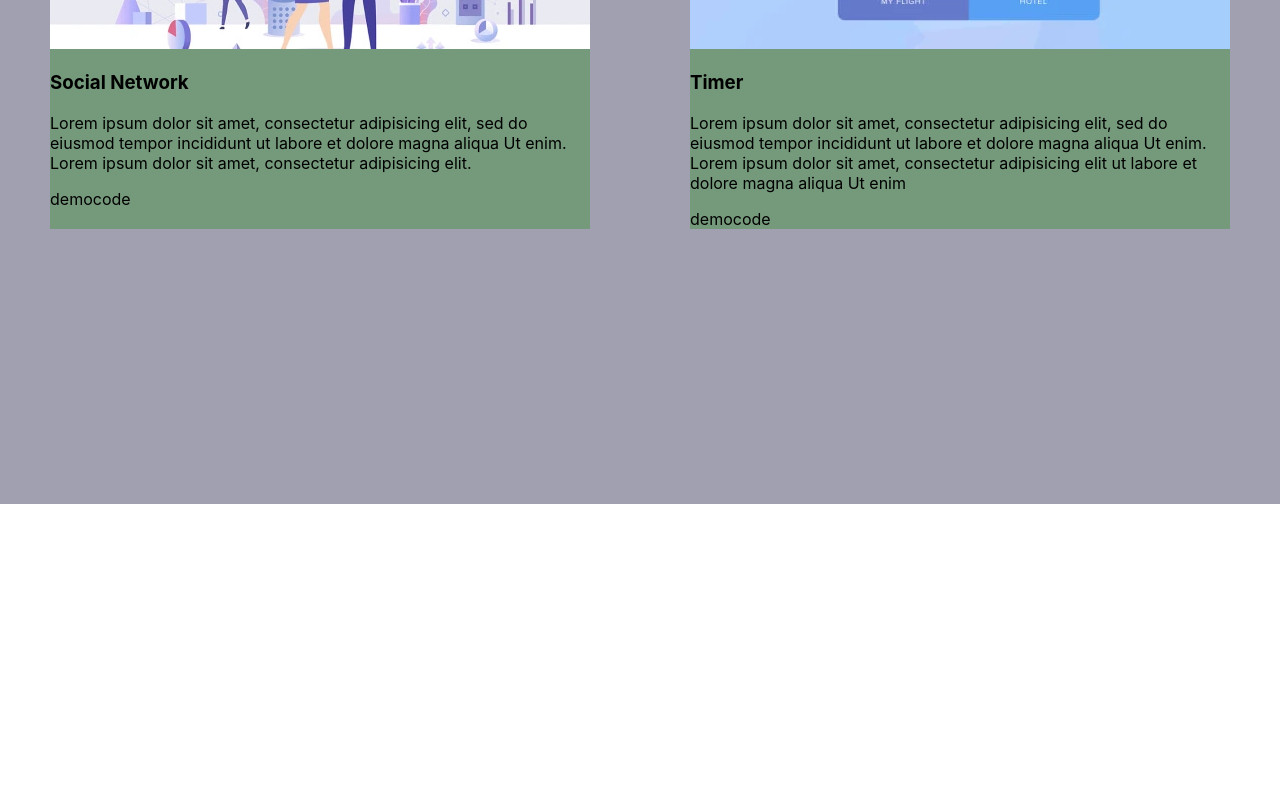
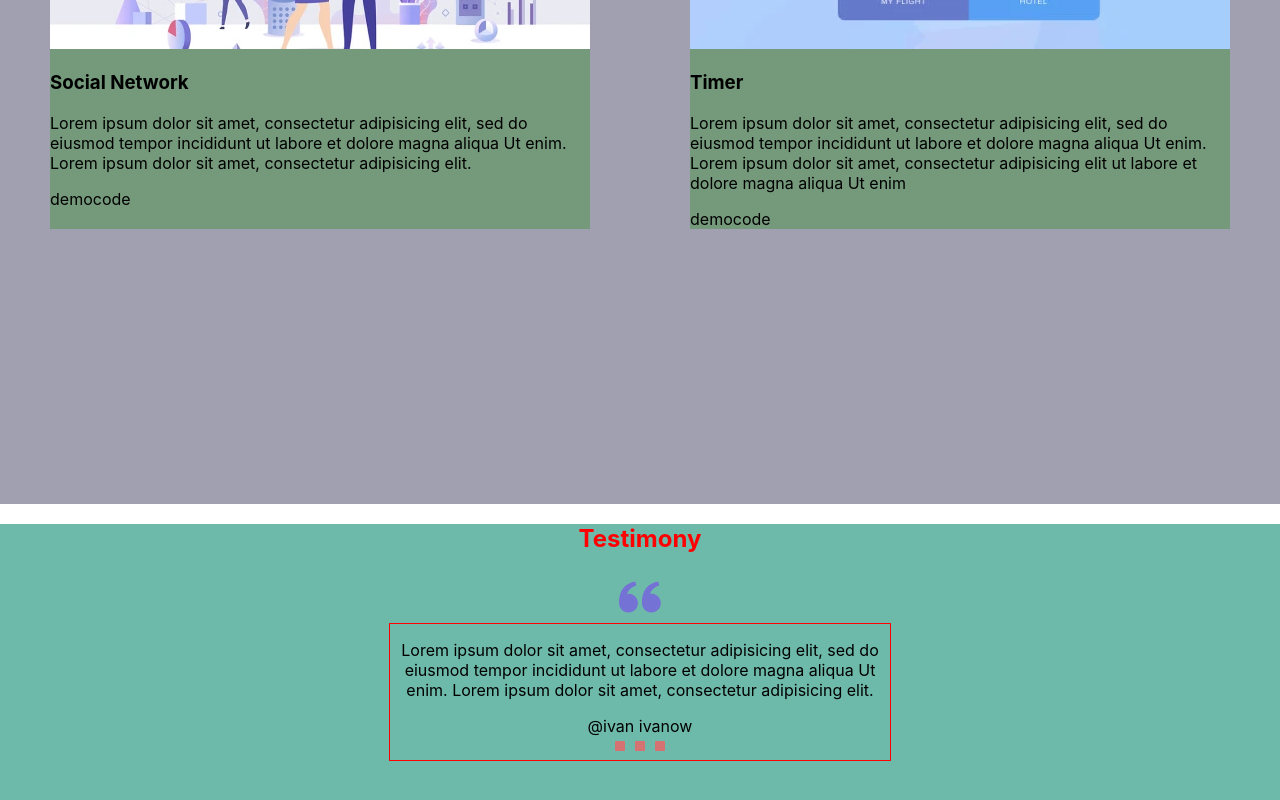
Before and after one commit to EvgeniyElisov/First-Portfolio, a React app: page / in a window 1280 px wide. Shown: the part 1990-2790 px from the top of the page. Before the commit the page ends 2494 px from the top, so only its background shows below. Built offline with nearby package versions, Linux system fonts and the light colour scheme.

Commit message:
testimony  structure done

```diff
--- a/src/App.tsx
+++ b/src/App.tsx
@@ -2,6 +2,7 @@
 import { Header } from "./layout/header/Header";
 import { Main } from "./layout/sections/main/Main";
 import { Skills } from "./layout/sections/skills/Skills";
+import { Testimony } from "./layout/sections/testimony/Testimony";
 import { Works } from "./layout/sections/works/Works";
 
 function App() {
@@ -11,6 +12,7 @@
       <Main />
       <Skills />
       <Works />
+      <Testimony />
     </div>
   );
 }
--- /dev/null
+++ b/src/components/slider/Slider.tsx
@@ -0,0 +1,51 @@
+import React from "react";
+import styled from "styled-components";
+import { FlexWrapper } from "../FlexWrapper";
+
+export const Slider = () => {
+  return (
+    <StyledSlider>
+      <FlexWrapper>
+        <Slide>
+          <Text>
+            Lorem ipsum dolor sit amet, consectetur adipisicing elit, sed do
+            eiusmod tempor incididunt ut labore et dolore magna aliqua Ut enim.
+            Lorem ipsum dolor sit amet, consectetur adipisicing elit.
+          </Text>
+          <Name>@ivan ivanow</Name>
+        </Slide>
+      </FlexWrapper>
+      <Pagination>
+        <span></span>
+        <span></span>
+        <span></span>
+      </Pagination>
+    </StyledSlider>
+  );
+};
+
+const StyledSlider = styled.div`
+  max-width: 500px;
+  border: 1px solid red;
+  display: flex;
+  flex-direction: column;
+  align-items: center;
+`;
+
+const Slide = styled.div`
+  text-align: center;
+`;
+
+const Text = styled.p``;
+
+const Name = styled.span``;
+
+const Pagination = styled.span`
+  span {
+    display: inline-block;
+    width: 10px;
+    height: 10px;
+    margin: 5px;
+    background-color: #d57272;
+  }
+`;
--- /dev/null
+++ b/src/layout/sections/testimony/Testimony.tsx
@@ -0,0 +1,22 @@
+import styled from "styled-components";
+import { SectionTitle } from "../../../components/SectionTitle";
+import { Icon } from "../../../components/icon/Icon";
+import { Slider } from "../../../components/slider/Slider";
+import { FlexWrapper } from "../../../components/FlexWrapper";
+
+export const Testimony = () => {
+  return (
+    <StyledTestimony>
+      <SectionTitle>Testimony</SectionTitle>
+      <FlexWrapper direction="column" align="center">
+        <Icon iconId={"quote"} />
+        <Slider />
+      </FlexWrapper>
+    </StyledTestimony>
+  );
+};
+
+const StyledTestimony = styled.section`
+  min-height: 50vh;
+  background-color: #6ebaaa;
+`;
```
